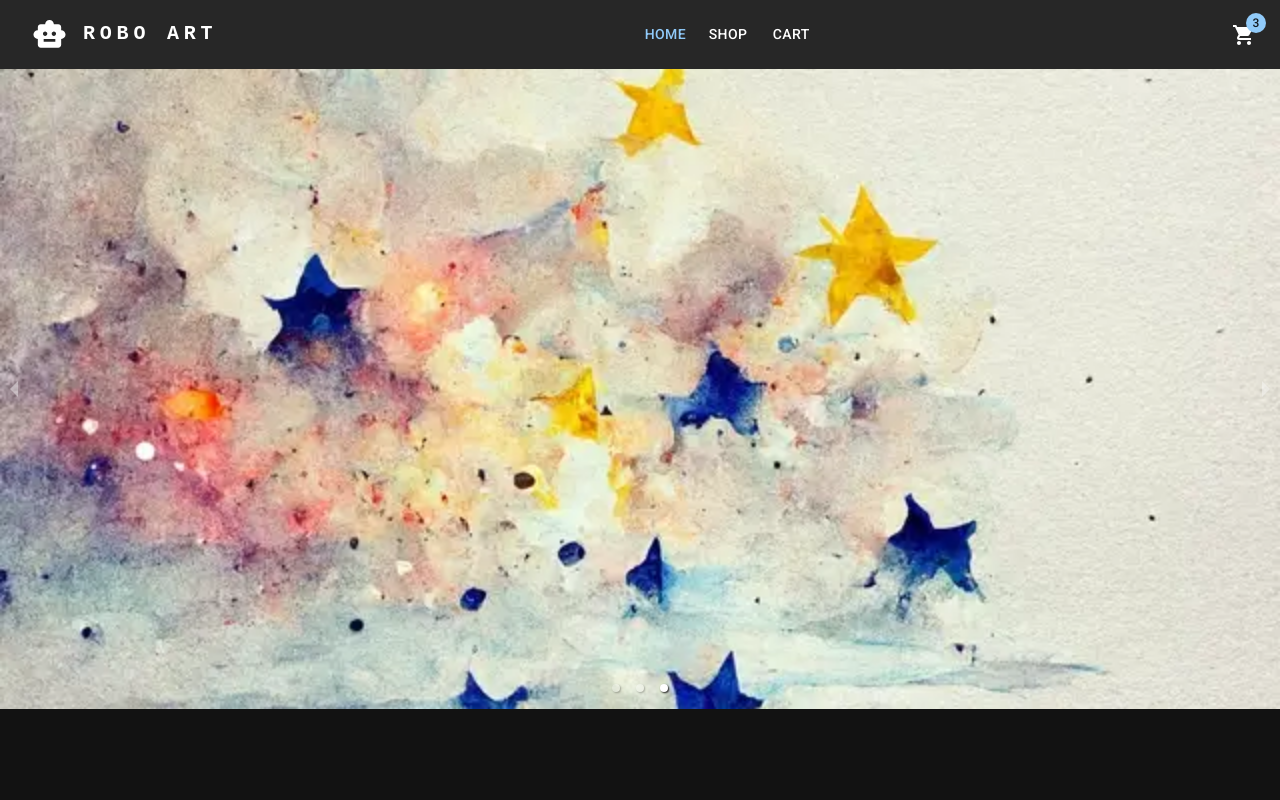
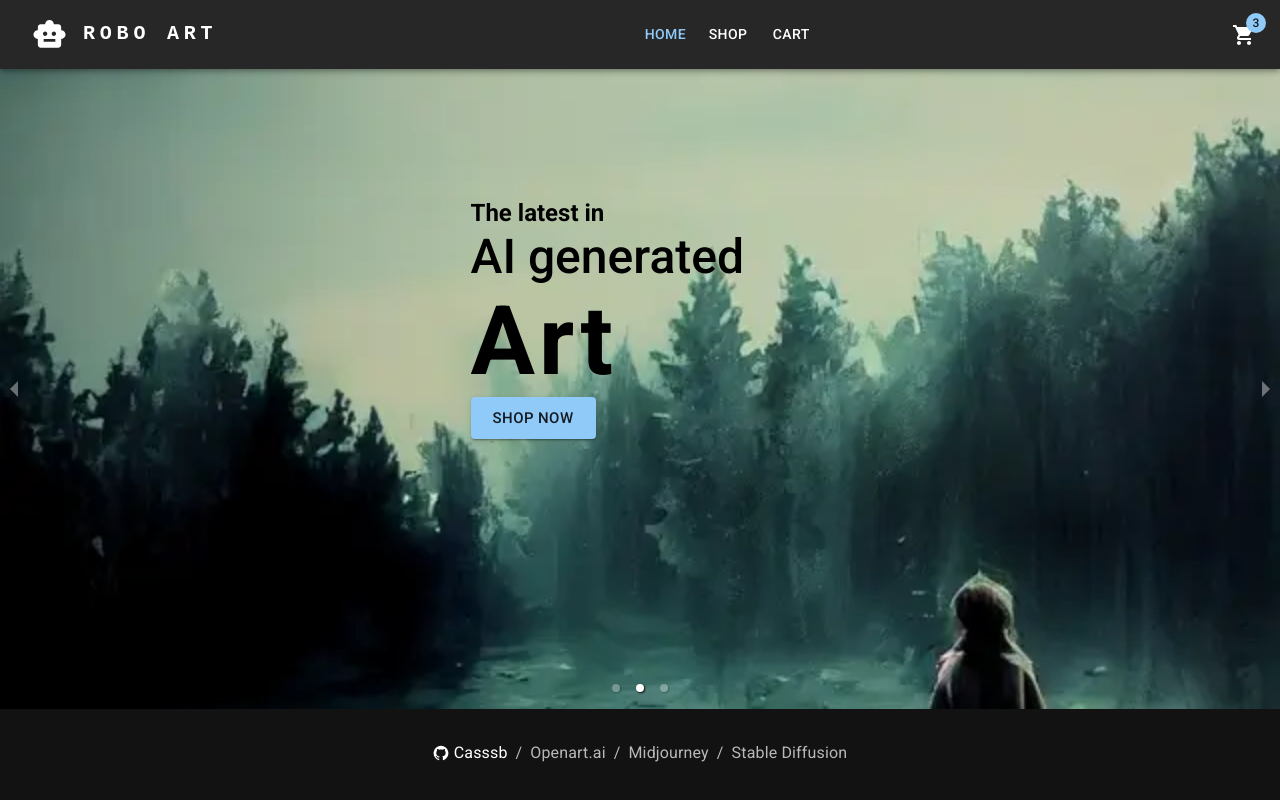
Before and after one commit to Casssb/shopping-cart, a React (Vite) app: page / in a window 1280 px wide. Built offline with nearby package versions, Linux system fonts and the light colour scheme.

Commit message:
add footer, update home banner

```diff
--- /dev/null
+++ b/src/components/Footer.jsx
@@ -0,0 +1,52 @@
+import { Box, Breadcrumbs, Link } from '@mui/material';
+import GitHubIcon from '@mui/icons-material/GitHub';
+import React from 'react';
+
+const Footer = () => {
+  return (
+    <Box width={'100%'} display={'flex'} justifyContent={'center'} mt={'2rem'} component={'footer'}>
+      <Breadcrumbs aria-label="breadcrumb">
+        <Link
+          underline="hover"
+          color="text.primary"
+          href="https://github.com/Casssb/shopping-cart"
+          target={'_blank'}
+          rel={'noopener'}
+          sx={{ display: 'flex', alignItems: 'center' }}
+        >
+          <GitHubIcon sx={{mr: '5px', fontSize: 'inherit'}}/>
+          Casssb
+        </Link>
+        <Link
+          underline="hover"
+          color="inherit"
+          href="https://openart.ai/"
+          target={'_blank'}
+          rel={'noopener'}
+        >
+          Openart.ai
+        </Link>
+        <Link
+          underline="hover"
+          color="inherit"
+          href="https://www.midjourney.com"
+          target={'_blank'}
+          rel={'noopener'}
+        >
+          Midjourney
+        </Link>
+        <Link
+          underline="hover"
+          color="inherit"
+          href="https://stablediffusionweb.com/"
+          target={'_blank'}
+          rel={'noopener'}
+        >
+          Stable Diffusion
+        </Link>
+      </Breadcrumbs>
+    </Box>
+  );
+};
+
+export default Footer;
--- a/src/components/Navbar.jsx
+++ b/src/components/Navbar.jsx
@@ -46,7 +46,7 @@ const Navbar = () => {
   };
 
   return (
-    <AppBar position="static">
+    <AppBar position="sticky">
       <Container maxWidth="xl">
         {/* Large Screen leftside display */}
         <Toolbar disableGutters component={'nav'}>
--- a/src/layouts/RootLayout.jsx
+++ b/src/layouts/RootLayout.jsx
@@ -1,6 +1,7 @@
 import React, { Suspense } from 'react';
 import { Outlet, ScrollRestoration } from 'react-router-dom';
 import Navbar from '../components/Navbar';
+import Footer from '../components/Footer';
 import { CircularProgress } from '@mui/material';
 
 const RootLayout = () => {
@@ -11,6 +12,7 @@ const RootLayout = () => {
       <Suspense fallback={<CircularProgress color="secondary" />}>
         <Outlet />
       </Suspense>
+      <Footer />
     </>
   );
 };
--- a/src/pages/home/Banner.jsx
+++ b/src/pages/home/Banner.jsx
@@ -2,16 +2,55 @@ import React from 'react';
 import { ShopContext } from '../../context/ShopContext';
 import 'react-responsive-carousel/lib/styles/carousel.min.css';
 import { Carousel } from 'react-responsive-carousel';
+import { Box, Button, Container, Typography } from '@mui/material';
+import { useNavigate } from 'react-router-dom';
 
 const Banner = () => {
+  const navigate = useNavigate();
   const {
     cachedState: {
       state: { products },
     },
   } = ShopContext();
 
-  console.log(products);
   return (
+    <Box
+      position="relative"
+      component={'section'}
+      maxWidth={'1920px'}
+      margin={'auto'}
+    >
+      <Box
+        position="absolute"
+        top="20%"
+        right="40vw"
+        zIndex="99"
+        color={'black'}
+      >
+        <Container maxWidth="xl">
+          <Typography variant="h5" fontWeight={'700'}>
+            The latest in
+          </Typography>
+          <Typography variant="h3" fontWeight={'500'}>
+            AI generated
+          </Typography>
+          <Typography
+            variant="h1"
+            fontWeight={'700'}
+            color={'black'}
+            letterSpacing={'4px'}
+          >
+            Art
+          </Typography>
+          <Button
+            variant="contained"
+            size="large"
+            onClick={() => navigate('/shop')}
+          >
+            Shop Now
+          </Button>
+        </Container>
+      </Box>
       <Carousel
         infiniteLoop={true}
         showThumbs={false}
@@ -20,7 +59,7 @@ const Banner = () => {
       >
         <div>
           <img
-          src={products[1].imageSrc}
+            src={products[16].imageSrc}
             style={{
               width: '100%',
               height: '80vh',
@@ -42,7 +81,7 @@ const Banner = () => {
         </div>
         <div>
           <img
-          src={products[16].imageSrc}
+            src={products[18].imageSrc}
             style={{
               width: '100%',
               height: '80vh',
@@ -52,6 +91,7 @@ const Banner = () => {
           />
         </div>
       </Carousel>
+    </Box>
   );
 };
 
--- a/src/pages/home/Home.jsx
+++ b/src/pages/home/Home.jsx
@@ -1,5 +1,7 @@
 import React from 'react';
-import Banner from './Banner';
+
+
+const Banner = React.lazy(() => import('./Banner'))
 
 const Home = () => {
   return (
```
Also changed, not shown: 2 other files (tests, documents, lock files or other folders). Lines whose indentation alone changed are shown as unchanged.
